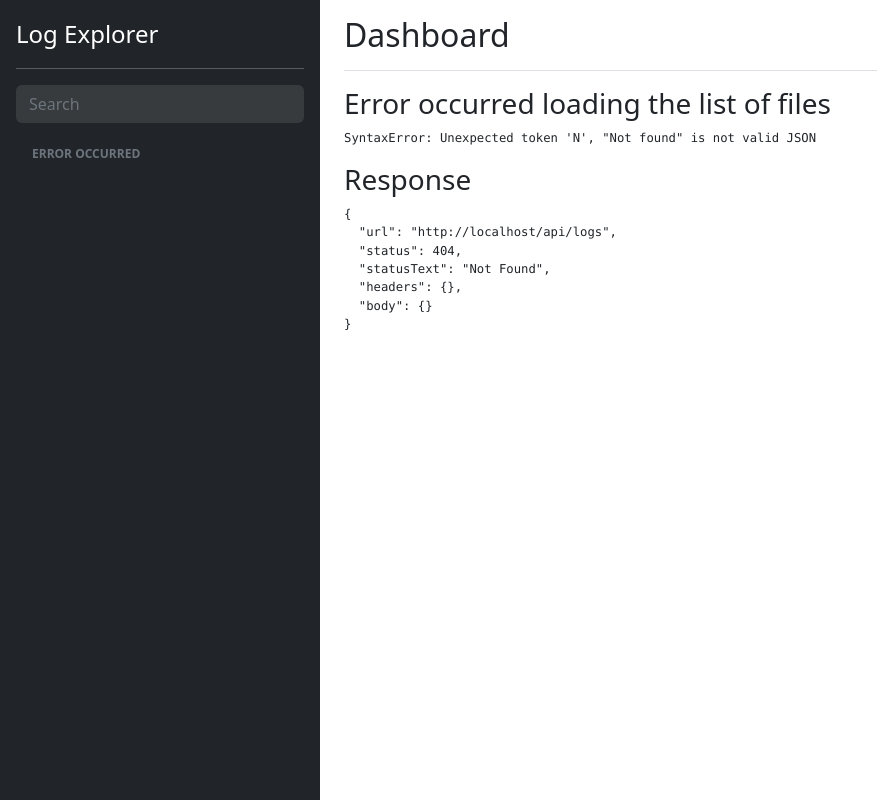
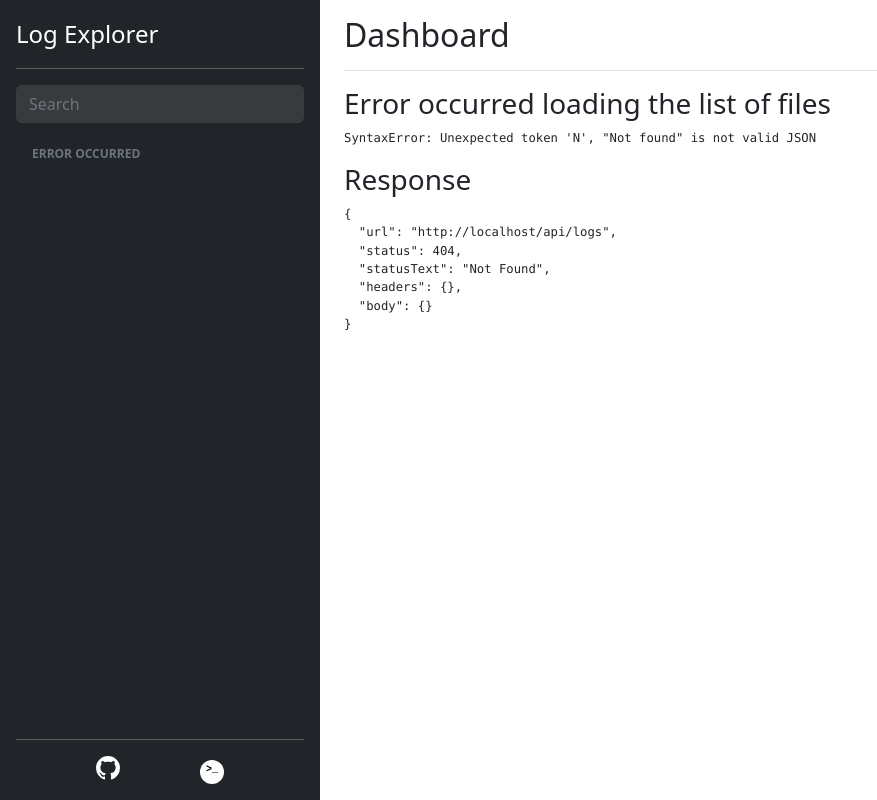
Before and after one commit to danielefavi/log-explorer, a website: page views/index.html in a window 1280 px wide. Shown: the whole page, without its empty margins (0-877 px from the left). Drawn offline with nearby package versions, Linux system fonts and the light colour scheme; no server answers.

Commit message:
add logos

```diff
--- a/views/index.html
+++ b/views/index.html
@@ -51,7 +51,21 @@
         .form-control-dark:disabled {
             background-color: rgba(255, 255, 255, .2);
         }
-
+        .danielefavi-logo {
+            background-color: #fff;
+            width: 24px;
+            height: 24px;
+            border-radius: 12px;
+            font-family: monospace;
+            color: #000;
+            font-weight: 800;
+            font-size: 10px;
+            text-align: center;
+            margin: 0px 0 0 0;
+            line-height: 20px;
+            display: inline-block;
+          }
+        }
     </style>
 </head>
 
@@ -69,6 +83,19 @@
                     <h6 id="sidebar-heading" class="sidebar-heading d-flex justify-content-between align-items-center px-3 mt-4 mb-3 text-muted"></h6>
 
                     <ul class="nav nav-pills flex-column mb-auto"></ul>
+
+                    <hr>
+                    <div class="d-flex justify-content-evenly">
+                        <a href="https://www.github.com/danielefavi/" style="text-decoration:none;">
+                            <svg fill="#ffffff" aria-hidden="true" height="24" viewBox="0 0 16 16" version="1.1" width="24" data-view-component="true" class="">
+                                <path d="M8 0c4.42 0 8 3.58 8 8a8.013 8.013 0 0 1-5.45 7.59c-.4.08-.55-.17-.55-.38 0-.27.01-1.13.01-2.2 0-.75-.25-1.23-.54-1.48 1.78-.2 3.65-.88 3.65-3.95 0-.88-.31-1.59-.82-2.15.08-.2.36-1.02-.08-2.12 0 0-.67-.22-2.2.82-.64-.18-1.32-.27-2-.27-.68 0-1.36.09-2 .27-1.53-1.03-2.2-.82-2.2-.82-.44 1.1-.16 1.92-.08 2.12-.51.56-.82 1.28-.82 2.15 0 3.06 1.86 3.75 3.64 3.95-.23.2-.44.55-.51 1.07-.46.21-1.61.55-2.33-.66-.15-.24-.6-.83-1.23-.82-.67.01-.27.38.01.53.34.19.73.9.82 1.13.16.45.68 1.31 2.69.94 0 .67.01 1.3.01 1.49 0 .21-.15.45-.55.38A7.995 7.995 0 0 1 0 8c0-4.42 3.58-8 8-8Z"></path>
+                            </svg>
+                        </a>
+
+                        <a href="https://www.danielefavi.com/" style="text-decoration:none;">
+                            <div class="danielefavi-logo">&gt;_</div>
+                        </a>
+                    </div>
                 </div>
             </nav>
 
```
